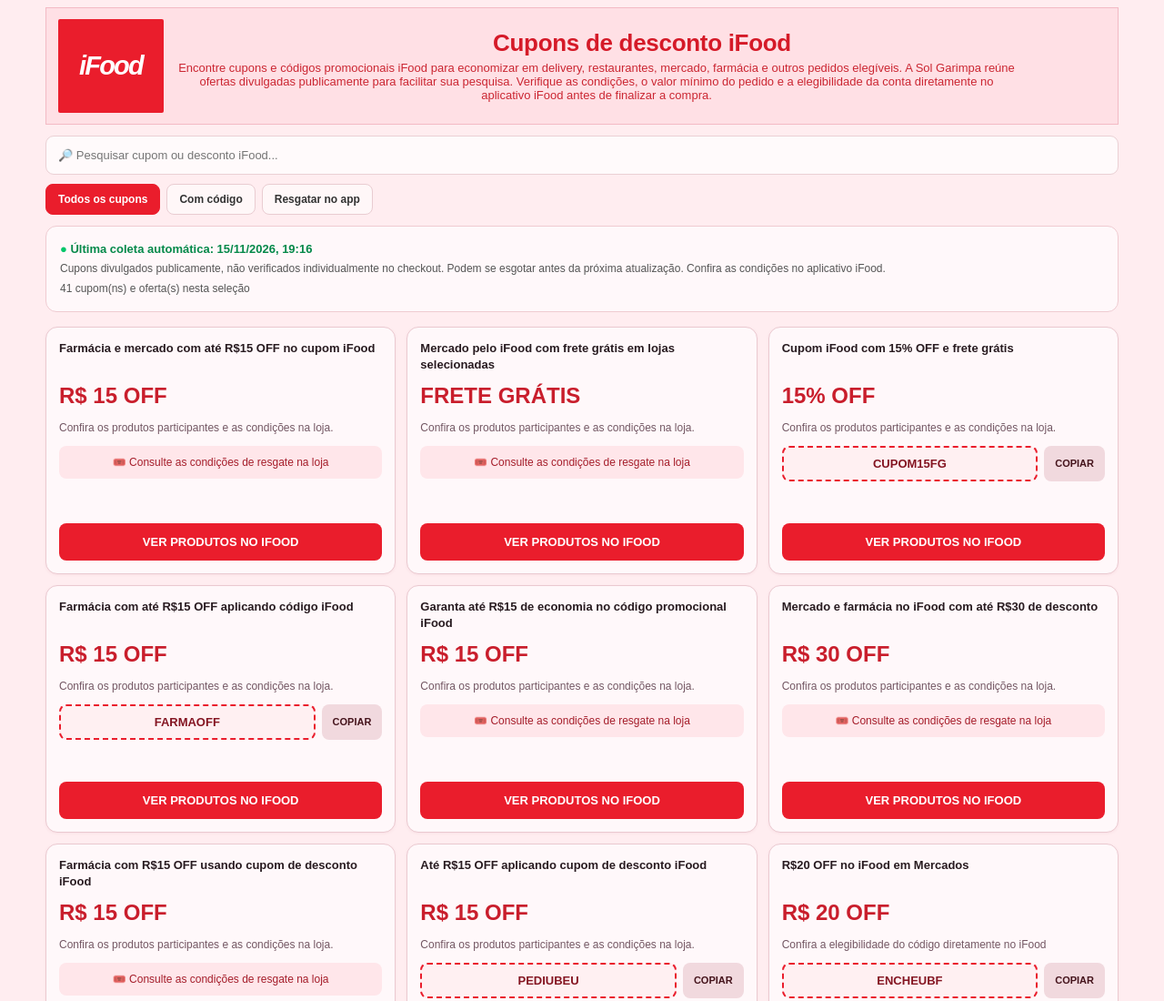
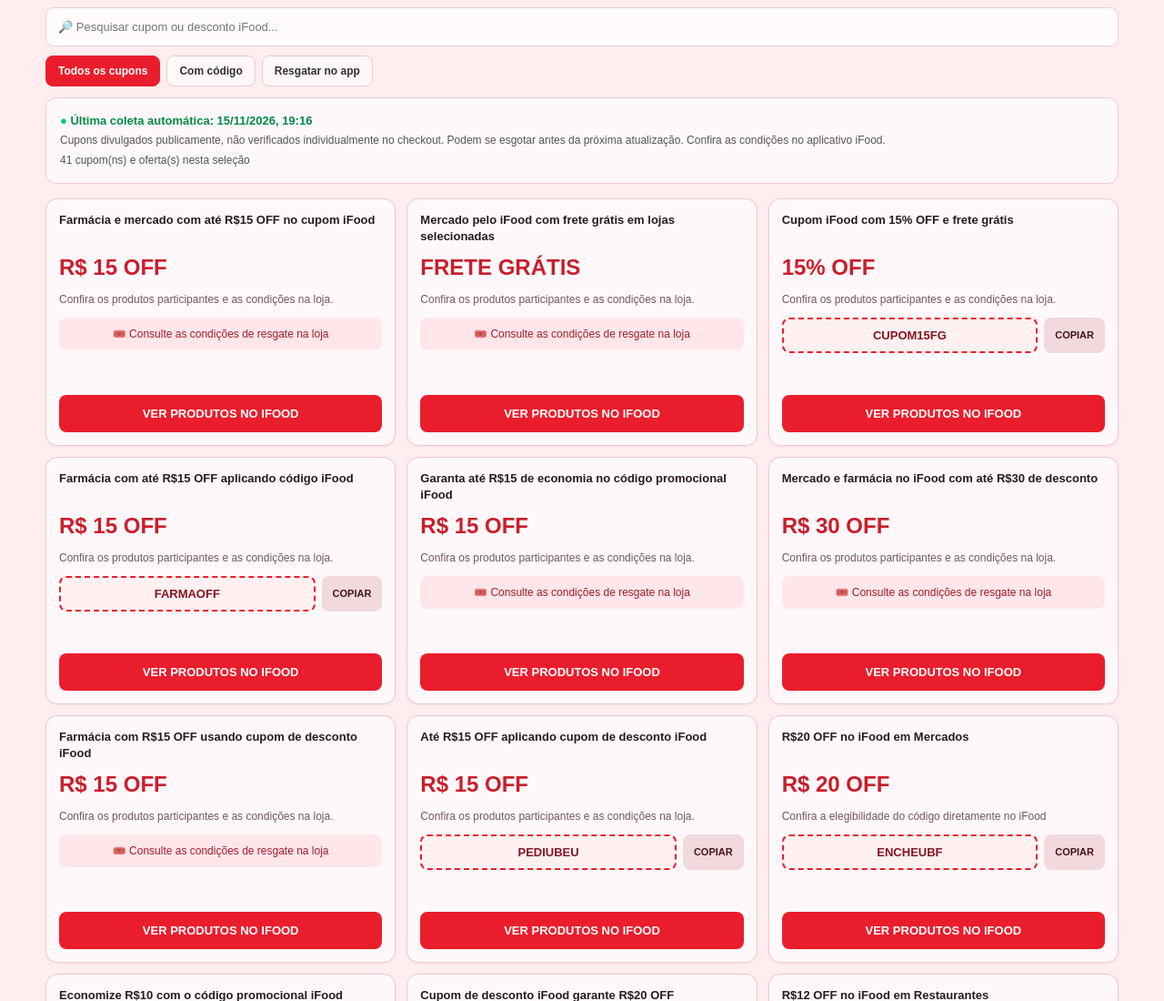
Before and after one commit to solgarimpa/sol-garimpa-afiliados, a plain HTML site: page docs/ifood/cupons.html in a window 1280 px wide. Shown: the top 1100 px of the page at 91% size. Drawn offline with Linux system fonts and the light colour scheme.

Commit message:
Remover cabeçalho iFood duplicado no HTML de cupons; manter H1/H2 nativos Wix

```diff
--- a/docs/ifood/cupons.html
+++ b/docs/ifood/cupons.html
@@ -91,13 +91,7 @@ footer{color:#805964}
 </head>
 <body>
 <main>
-<header class="ifood-cabecalho">
- <div class="ifood-logo" aria-label="iFood">iFood</div>
- <div class="ifood-titulos">
-   <h1>Cupons de desconto iFood</h1>
-   <p>Encontre cupons e códigos promocionais iFood para economizar em delivery, restaurantes, mercado, farmácia e outros pedidos elegíveis. A Sol Garimpa reúne ofertas divulgadas publicamente para facilitar sua pesquisa. Verifique as condições, o valor mínimo do pedido e a elegibilidade da conta diretamente no aplicativo iFood antes de finalizar a compra.</p>
- </div>
-</header>
+
 <input type="search" id="busca" placeholder="🔎 Pesquisar cupom ou desconto iFood..." aria-label="Pesquisar cupons iFood">
 <nav class="filtros"><button data-filtro="todos" class="ativo">Todos os cupons</button><button data-filtro="codigo">Com código</button><button data-filtro="resgate">Resgatar no app</button></nav>
 <div class="status"><div class="verde" id="data">Consultando fontes...</div><div id="fontes">Consulte as condições na loja</div><div id="quantidade">Carregando...</div></div>
```
